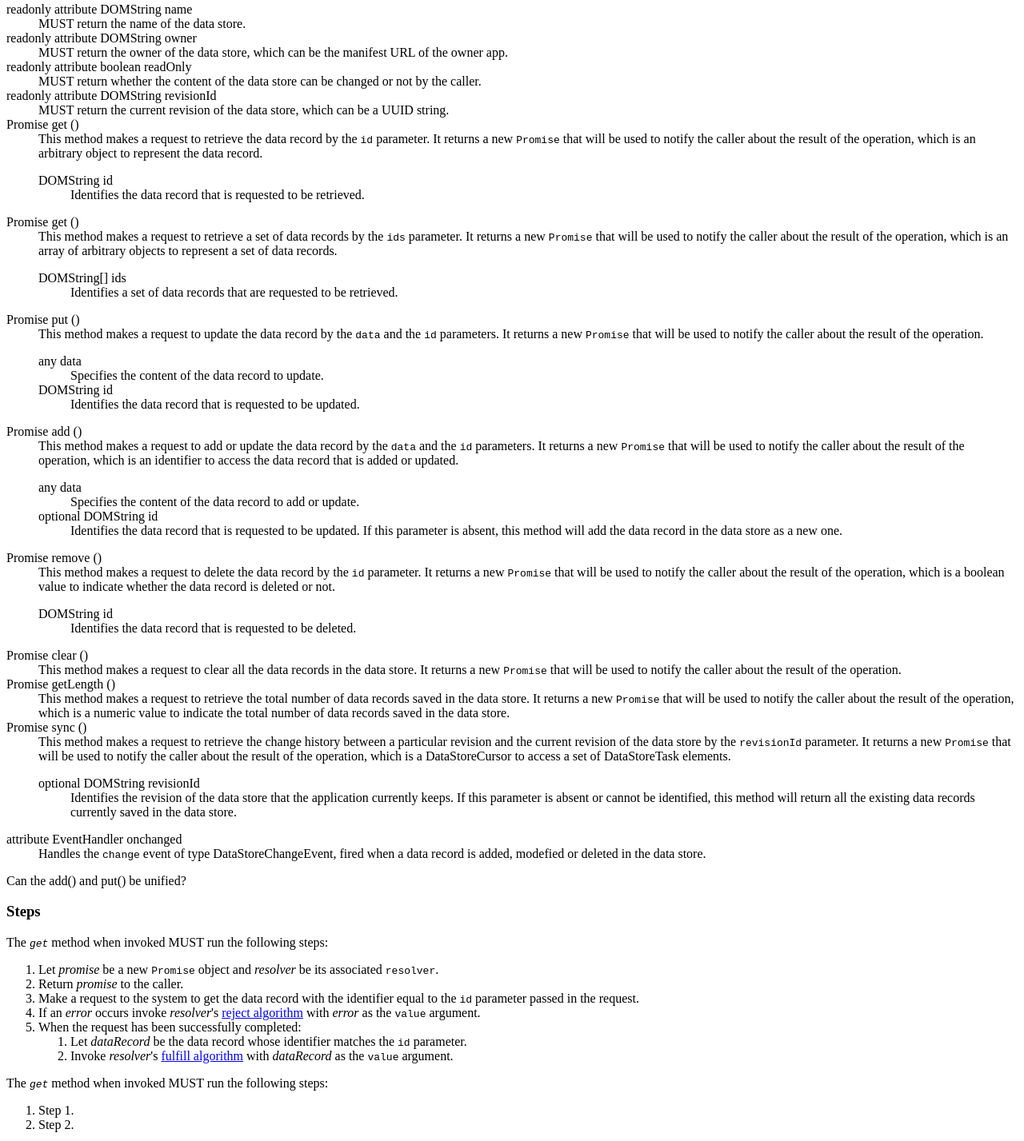
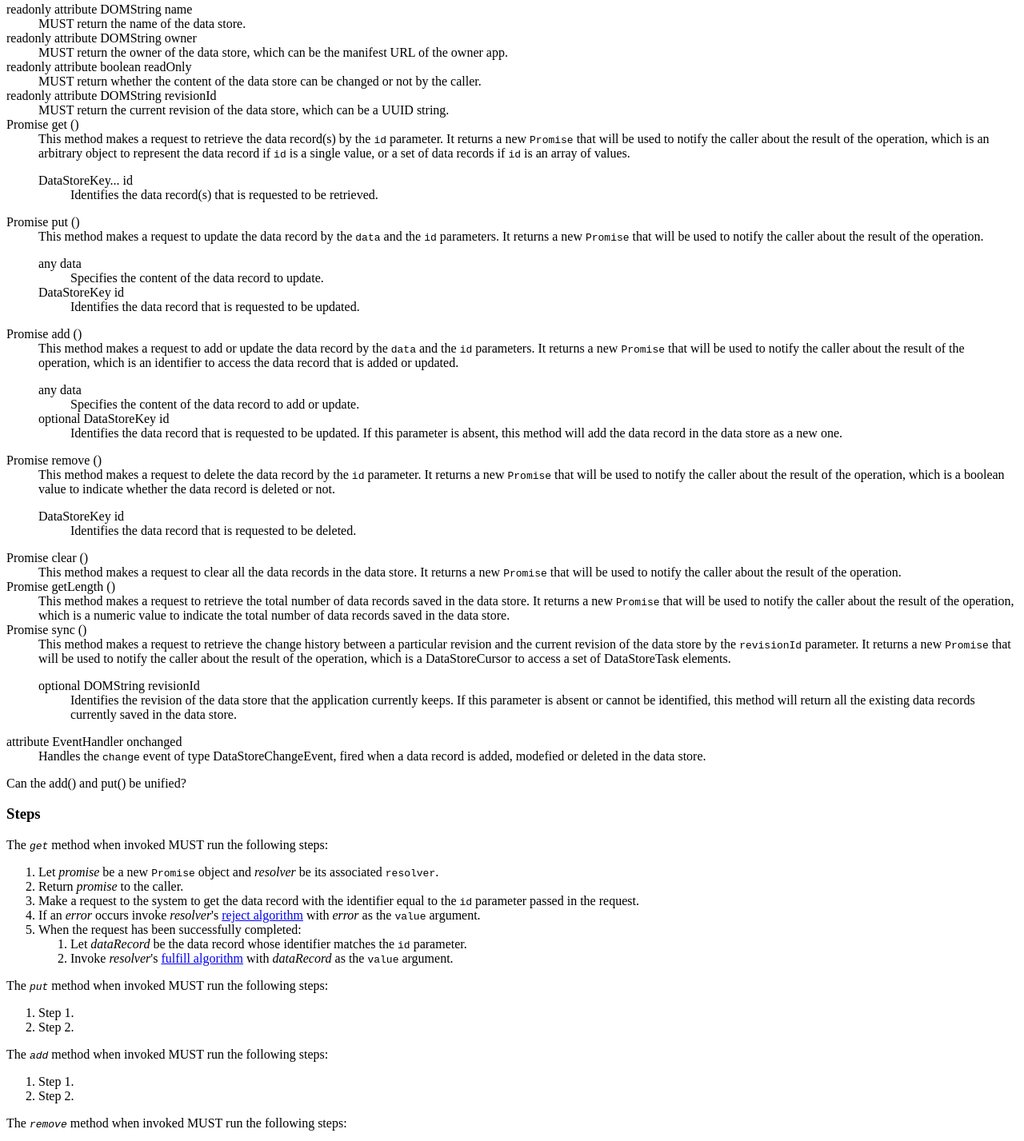
Before and after one commit to airpingu/data-store-api, a plain HTML site: page index.html in a window 1280 px wide. Shown: the part 2972-4399 px from the top of the page at 80% size. Drawn offline with Linux system fonts and the light colour scheme.

Commit message:
Use union type "DOMString or unsigned long" to specify the key.

```diff
--- a/index.html
+++ b/index.html
@@ -374,6 +374,8 @@ Style guide to contributors:
         synchronize the content of the data store.
       </p>
 
+      <div title="typedef (DOMString or unsigned long) DataStoreKey" class='idl'></div>
+
       <dl title="interface DataStore : EventTarget" class="idl">
 
         <dt>readonly attribute DOMString <a>name</a></dt>
@@ -401,32 +403,18 @@ Style guide to contributors:
 
         <dt>Promise get ()</dt>
           <dd>
-            This method makes a request to retrieve the data record by the
+            This method makes a request to retrieve the data record(s) by the
             <code>id</code> parameter. It returns a new <code>Promise</code>
             that will be used to notify the caller about the result of the
             operation, which is an arbitrary object to represent the data
-            record.
+            record if <code>id</code> is a single value, or a set of data
+            records if <code>id</code> is an array of values.
             <dl class='parameters'>
-              <dt>DOMString id</dt>
+              <dt>DataStoreKey... id</dt>
                 <dd>
-                  Identifies the data record that is requested to be retrieved.
+                  Identifies the data record(s) that is requested to be
+                  retrieved.
                 </dd>
-            </dl>
-          </dd>
-
-        <dt>Promise get ()</dt>
-          <dd>
-            This method makes a request to retrieve a set of data records by the
-            <code>ids</code> parameter. It returns a new <code>Promise</code>
-            that will be used to notify the caller about the result of the
-            operation, which is an array of arbitrary objects to represent a
-            set of data records.
-            <dl class='parameters'>
-              <dt>DOMString[] ids</dt>
-              <dd>
-                Identifies a set of data records that are requested to be
-                retrieved.
-              </dd>
             </dl>
           </dd>
 
@@ -441,7 +429,7 @@ Style guide to contributors:
                 <dd>
                   Specifies the content of the data record to update.
                 </dd>
-              <dt>DOMString id</dt>
+              <dt>DataStoreKey id</dt>
                 <dd>
                   Identifies the data record that is requested to be updated.
                 </dd>
@@ -460,7 +448,7 @@ Style guide to contributors:
                 <dd>
                   Specifies the content of the data record to add or update.
                 </dd>
-              <dt>optional DOMString id</dt>
+              <dt>optional DataStoreKey id</dt>
                 <dd>
                   Identifies the data record that is requested to be updated. If
                   this parameter is absent, this method will add the data record
@@ -477,7 +465,7 @@ Style guide to contributors:
             operation, which is a boolean value to indicate whether the data
             record is deleted or not.
             <dl class='parameters'>
-              <dt>DOMString id</dt>
+              <dt>DataStoreKey id</dt>
                 <dd>
                   Identifies the data record that is requested to be deleted.
                 </dd>
@@ -571,19 +559,6 @@ Style guide to contributors:
               with <em>dataRecord</em> as the <code>value</code> argument.
             </li>
           </ol>
-        </ol>
-
-        <p>
-          The <dfn><code>get</code></dfn> method when invoked MUST run the
-          following steps:
-        </p>
-        <ol>
-          <li>
-            Step 1.
-          </li>
-          <li>
-            Step 2.
-          </li>
         </ol>
 
         <p>
@@ -783,7 +758,7 @@ Style guide to contributors:
             changes a data record.
           </dd>
 
-        <dt>DOMString id</dt>
+        <dt>DataStoreKey id</dt>
           <dd>
             MUST return the identifier of the changed data record in the data
             store.
@@ -817,7 +792,7 @@ Style guide to contributors:
             changes a data record.
           </dd>
 
-        <dt>readonly attribute DOMString id</dt>
+        <dt>readonly attribute DataStoreKey id</dt>
           <dd>
             MUST return the identifier of the changed data record in the data
             store.
```
